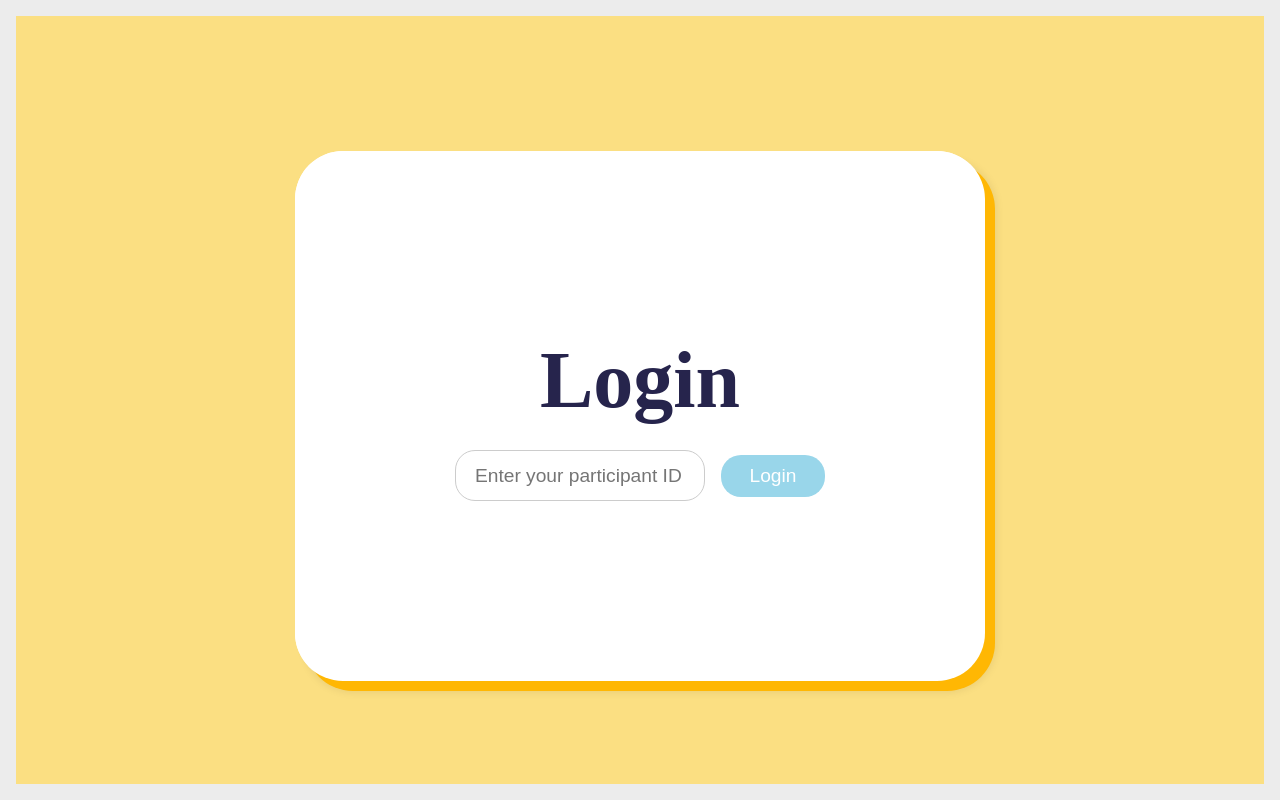
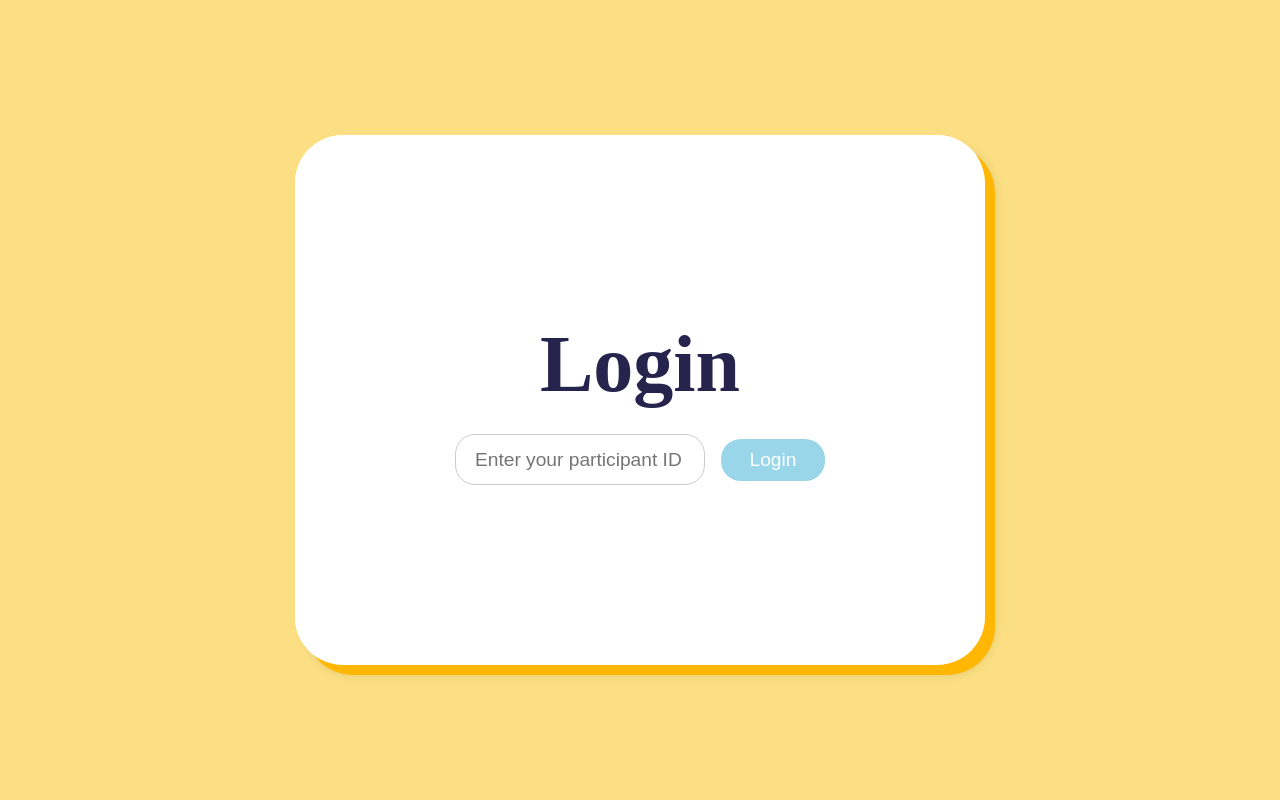
Before and after one commit to Santa-Clara-Imaginarium-Lab/human-ai, a React (Vite) app in the folder client/: page / in a window 1280 px wide. Built offline with nearby package versions, Linux system fonts and the light colour scheme; a web font is replaced by a local one.

Commit message:
Add yellow background color to Login Page

```diff
--- a/client/src/components/login/Login.css
+++ b/client/src/components/login/Login.css
@@ -1,11 +1,15 @@
 /* Login.css */
 
-.container {
+.login-page-container {
   display: flex;
   position: relative;
   flex-direction: column;
   justify-content: center;
   align-items: center;
+  position: fixed;
+  top: 0;
+  left: 0;
+  width: 100vw;
   height: 100vh;
   text-align: center;
   background-color: #fbdf82;
--- a/client/src/components/login/Login.jsx
+++ b/client/src/components/login/Login.jsx
@@ -19,7 +19,7 @@ function Login() {
   };
 
   return (
-    <div className="container">
+    <div className="login-page-container">
       <div className="login-container">
         <div className="shadow-container"></div>
         <div className="login-content">
```
